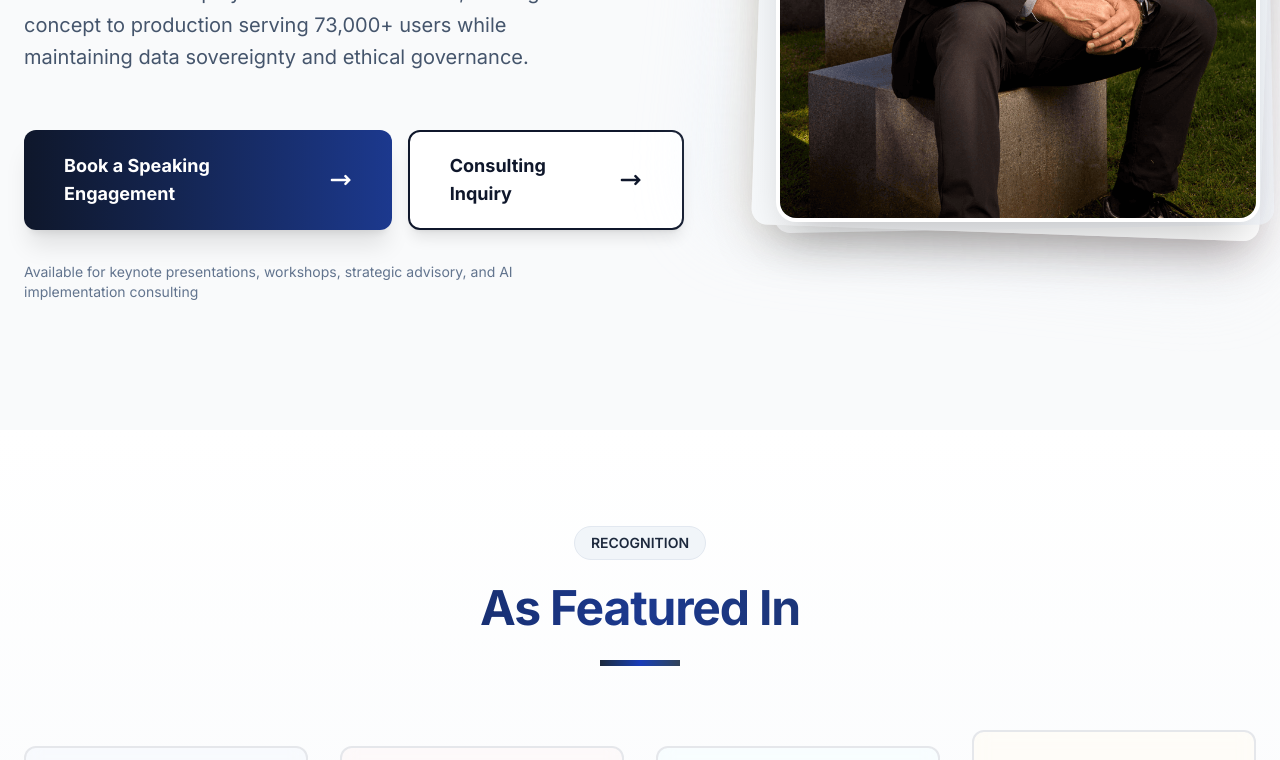
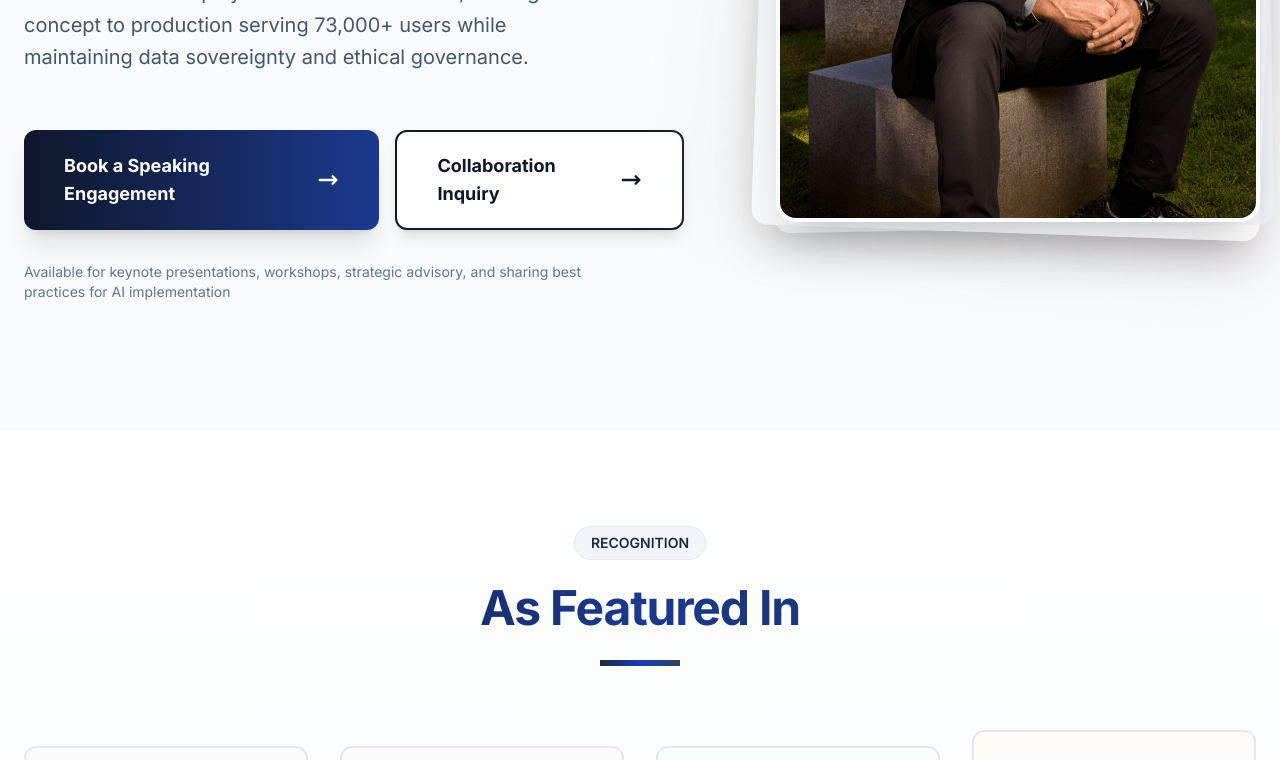
Before and after one commit to bpollak/brettpollak-website, a Next.js app: page / in a window 1280 px wide. Shown: the part 760-1520 px from the top of the page. Built offline with nearby package versions, Linux system fonts and the light colour scheme.

Commit message:
refactor: remove UCSD footer reference and shift tone to collaboration/advisory

```diff
--- a/app/contact/ContactContent.tsx
+++ b/app/contact/ContactContent.tsx
@@ -90,7 +90,7 @@ export default function ContactContent() {
                     <svg className="w-5 h-5 text-amber-600 flex-shrink-0 mt-0.5" fill="none" stroke="currentColor" viewBox="0 0 24 24">
                       <path strokeLinecap="round" strokeLinejoin="round" strokeWidth={2} d="M5 13l4 4L19 7" />
                     </svg>
-                    <span className="text-slate-700">Technology consulting and advisory</span>
+                    <span className="text-slate-700">Technology strategy and advisory</span>
                   </li>
                   <li className="flex items-start gap-3">
                     <svg className="w-5 h-5 text-amber-600 flex-shrink-0 mt-0.5" fill="none" stroke="currentColor" viewBox="0 0 24 24">
--- a/app/contact/page.tsx
+++ b/app/contact/page.tsx
@@ -3,13 +3,13 @@ import type { Metadata } from "next";
 
 export const metadata: Metadata = {
   title: "Contact Brett Pollak | AI Speaker & Technology Consultant",
-  description: "Connect with Brett Pollak for speaking engagements, consulting on AI implementation in higher education, or collaboration opportunities.",
+  description: "Connect with Brett Pollak for speaking engagements, advising on AI implementation in higher education, or collaboration opportunities.",
   alternates: {
     canonical: "https://brettcpollak.com/contact",
   },
   openGraph: {
     title: "Contact Brett Pollak | AI Speaker & Technology Consultant",
-    description: "Get in touch with Brett Pollak for speaking engagements, collaboration, and consulting on AI in higher education.",
+    description: "Get in touch with Brett Pollak for speaking engagements, collaboration, and advising on AI in higher education.",
     url: "https://brettcpollak.com/contact",
   },
 };
--- a/app/page.tsx
+++ b/app/page.tsx
@@ -91,14 +91,14 @@ export default function Home() {
                 href="/contact"
                 className="inline-flex items-center justify-center gap-3 bg-white text-slate-900 px-10 py-5 text-lg font-bold rounded-xl border-2 border-slate-900 hover:bg-slate-50 transition-all duration-300 shadow-lg hover:shadow-xl transform hover:-translate-y-0.5 group focus:outline-none focus:ring-2 focus:ring-offset-2 focus:ring-slate-900"
               >
-                Consulting Inquiry
+                Collaboration Inquiry
                 <svg className="w-6 h-6 group-hover:translate-x-1 transition-transform" fill="none" stroke="currentColor" viewBox="0 0 24 24" strokeWidth={2.5}>
                   <path strokeLinecap="round" strokeLinejoin="round" d="M17 8l4 4m0 0l-4 4m4-4H3" />
                 </svg>
               </Link>
             </div>
             <p className="text-sm text-slate-500 max-w-xl">
-              Available for keynote presentations, workshops, strategic advisory, and AI implementation consulting
+              Available for keynote presentations, workshops, strategic advisory, and sharing best practices for AI implementation
             </p>
           </div>
           <div className="md:col-span-5 relative animate-slide-in-right">
@@ -469,7 +469,7 @@ export default function Home() {
         <div className="max-w-4xl mx-auto px-6 text-center relative">
           <h2 className="text-5xl md:text-6xl font-bold bg-gradient-to-r from-amber-200 via-orange-200 to-rose-200 bg-clip-text text-transparent mb-8 tracking-tight pb-1">Let&apos;s Connect</h2>
           <p className="text-2xl text-blue-100 mb-12 leading-relaxed">
-            Available for speaking engagements, consulting, and collaboration opportunities in AI implementation and digital transformation.
+            Available for speaking engagements, advisory, and collaboration opportunities in AI implementation and digital transformation.
           </p>
           <Link
             href="/contact"
--- a/app/products/page.tsx
+++ b/app/products/page.tsx
@@ -33,7 +33,7 @@ export default function Products() {
           <h1 className="text-6xl md:text-7xl font-bold bg-gradient-to-r from-slate-900 via-blue-900 to-slate-800 bg-clip-text text-transparent mb-6 tracking-tight pb-1">Innovation Portfolio</h1>
           <div className="w-20 h-1.5 bg-gradient-to-r from-slate-800 via-blue-800 to-slate-700 mb-8"></div>
           <p className="text-2xl text-slate-600 mb-6 max-w-3xl leading-relaxed">
-            Beyond consulting and speaking, I build AI-powered products that solve real problems. From enterprise platforms serving 73,000+ users to consumer apps helping individuals achieve their goals.
+            Beyond my role at UC San Diego and speaking, I build AI-powered products that solve real problems. From enterprise platforms serving 73,000+ users to consumer apps helping individuals achieve their goals.
           </p>
         </div>
 
--- a/app/tritongpt/TritonGPTContent.tsx
+++ b/app/tritongpt/TritonGPTContent.tsx
@@ -604,7 +604,7 @@ export default function TritonGPTContent() {
         <div className="max-w-4xl mx-auto px-6 text-center">
           <h2 className="text-3xl font-bold text-gray-900 mb-6">Interested in Learning More?</h2>
           <p className="text-xl text-gray-600 mb-8">
-            Available for speaking engagements, consulting, and collaboration on AI implementation in higher education.
+            Available for speaking engagements, advisory, and collaboration on AI implementation in higher education.
           </p>
             <a
               href="/contact"
--- a/components/ContactForm.tsx
+++ b/components/ContactForm.tsx
@@ -138,7 +138,7 @@ export default function ContactForm() {
             <option value="">Select a topic</option>
             <option value="Speaking Engagement">Speaking Engagement</option>
             <option value="Collaboration">Collaboration Opportunity</option>
-            <option value="Consulting">Consulting Inquiry</option>
+            <option value="Advisory">Advisory Inquiry</option>
             <option value="Media">Media Request</option>
             <option value="Other">Other</option>
           </select>
--- a/components/Footer.tsx
+++ b/components/Footer.tsx
@@ -86,9 +86,6 @@ export default function Footer() {
           <p className="text-slate-500 text-sm">
             &copy; {new Date().getFullYear()} Brett Pollak. All rights reserved.
           </p>
-          <p className="text-slate-400 text-sm">
-            UC San Diego • La Jolla, California
-          </p>
         </div>
       </div>
     </footer>
```
